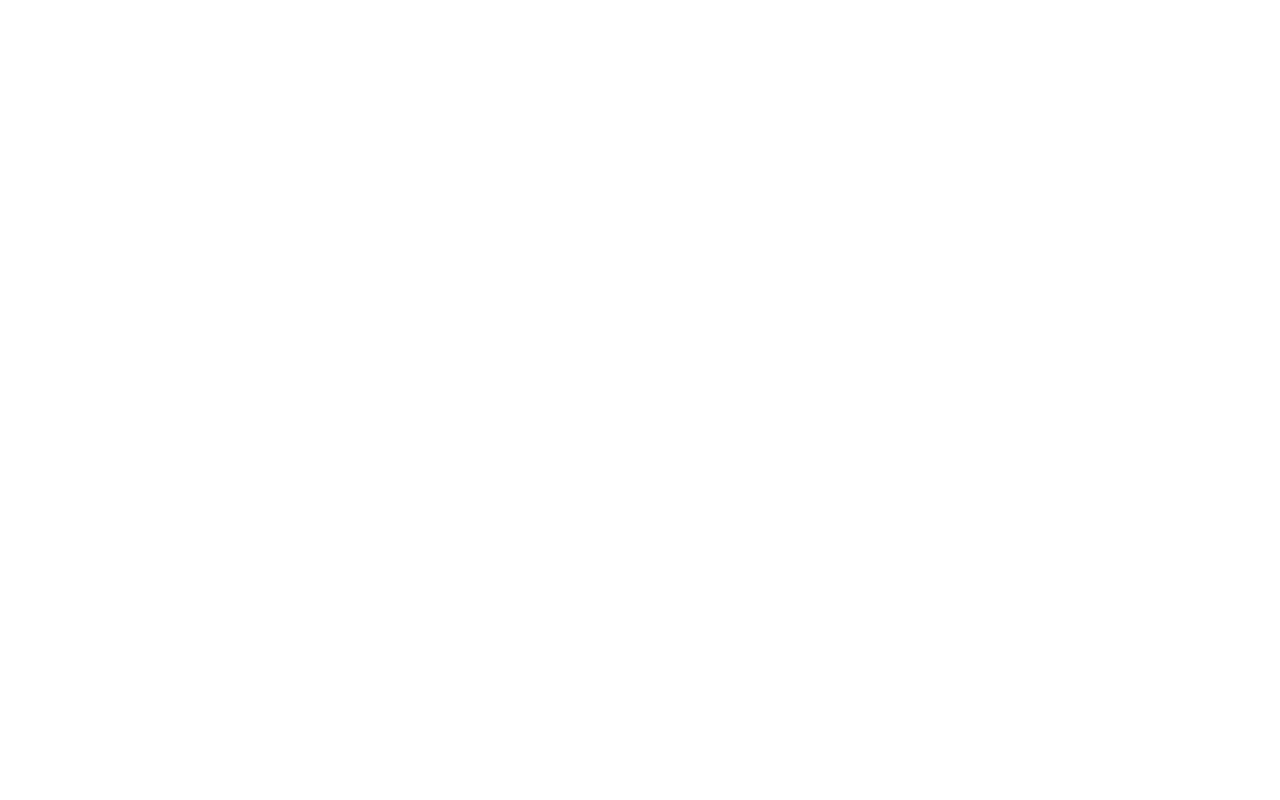
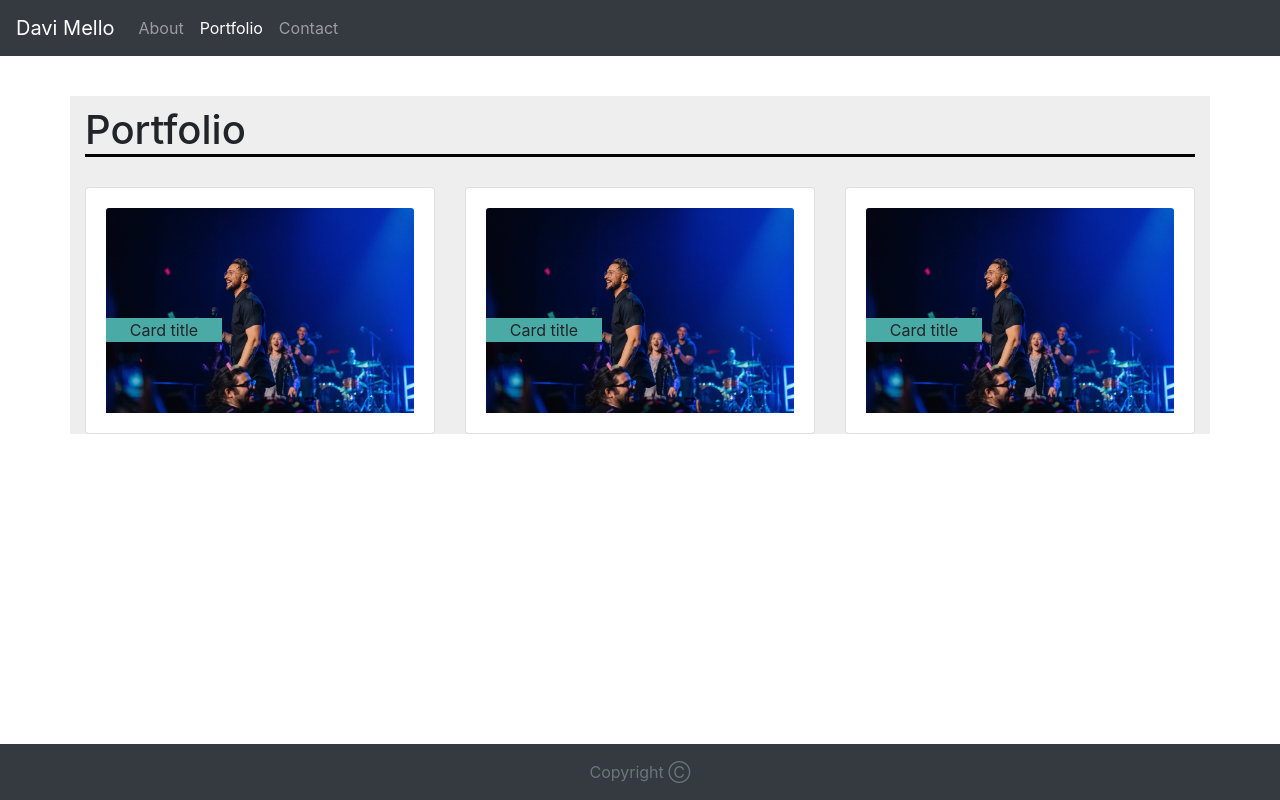
Before and after one commit to daviavmello/Bootstrap-Portfolio, a plain HTML site: page portfolio.html in a window 1280 px wide. Drawn offline with nearby package versions, Linux system fonts and the light colour scheme.

Commit message:
Few alterations in the code and troubleshooting

```diff
--- a/portfolio.html
+++ b/portfolio.html
@@ -0,0 +1,112 @@
+<!DOCTYPE html>
+<html lang="en">
+
+<head>
+    <meta charset="UTF-8">
+    <meta name="viewport" content="width=device-width, initial-scale=1.0">
+    <meta http-equiv="X-UA-Compatible" content="ie=edge">
+    <title>Bootstrap-Portfolio</title>
+    <link rel="stylesheet" href="https://stackpath.bootstrapcdn.com/bootstrap/4.3.1/css/bootstrap.min.css"
+        integrity="sha384-ggOyR0iXCbMQv3Xipma34MD+dH/1fQ784/j6cY/iJTQUOhcWr7x9JvoRxT2MZw1T" crossorigin="anonymous">
+
+</head>
+
+<style>
+    h1 {
+        border-bottom: 3px solid black;
+        margin-bottom: 30px;
+        margin-top: 10px;
+    }
+
+    p {
+        line-height: 27px;
+    }
+
+    .container {
+        background-color: #eeeeee;
+        margin-top: 40px;
+        margin-bottom: 60px;
+    }
+
+    .box {
+        z-index: 1;
+        background-color: #4aaaa5;
+        position: absolute;
+        margin-top: 110px;
+        text-align: center;
+        width: 33.33%;
+    }
+
+    .card-img-top {
+        width: 100%;
+    }
+</style>
+
+<body>
+    <header>
+        <nav class="navbar sticky-top navbar-expand-lg navbar-dark bg-dark">
+            <a class="navbar-brand" href="index.html">Davi Mello</a>
+            <button class="navbar-toggler" type="button" data-toggle="collapse" data-target="#navbarText"
+                aria-controls="navbarText" aria-expanded="false" aria-label="Toggle navigation">
+                <span class="navbar-toggler-icon"></span>
+            </button>
+            <div class="collapse navbar-collapse" id="navbarText">
+                <ul class="navbar-nav mr-auto">
+                    <li class="nav-item">
+                        <a class="nav-link" href="index.html">About</a>
+                    </li>
+                    <li class="nav-item active">
+                        <a class="nav-link" href="portfolio.html">Portfolio<span class="sr-only">(current)</span></a>
+                    </li>
+                    <li class="nav-item">
+                        <a class="nav-link" href="contact.html">Contact</a>
+                    </li>
+                </ul>
+            </div>
+        </nav>
+    </header>
+
+    <div class="container">
+        <div class="row">
+            <div class="col-lg-12">
+                <h1>Portfolio</h1>
+            </div>
+        </div>
+
+        <div class="row"></div>
+
+        <div class="card-deck">
+
+            <div class="card">
+                <div class="card-body">
+                    <div class="box">Card title</div>
+                    <img class="card-img-top" src="images/carl.jpeg" alt="Card image cap">
+                </div>
+            </div>
+
+            <div class="card">
+                <div class="card-body">
+                    <div class="box">Card title</div>
+                    <img class="card-img-top" src="images/carl.jpeg" alt="Card image cap">
+                </div>
+            </div>
+
+            <div class="card">
+                <div class="card-body">
+                    <div class="box">Card title</div>
+                    <img class="card-img-top" src="images/carl.jpeg" alt="Card image cap">
+                </div>
+            </div>
+        </div>
+    </div>
+
+    </div>
+    <footer class="page-footer fixed-bottom font-small bg-dark">
+        <div class="footer-copyright text-center py-3 text-muted">Copyright Ⓒ</div>
+    </footer>
+
+</body>
+
+
+
+</html>
```
Also changed, not shown: contact.html (+5 -3 lines), index.html (+5 -4 lines).
